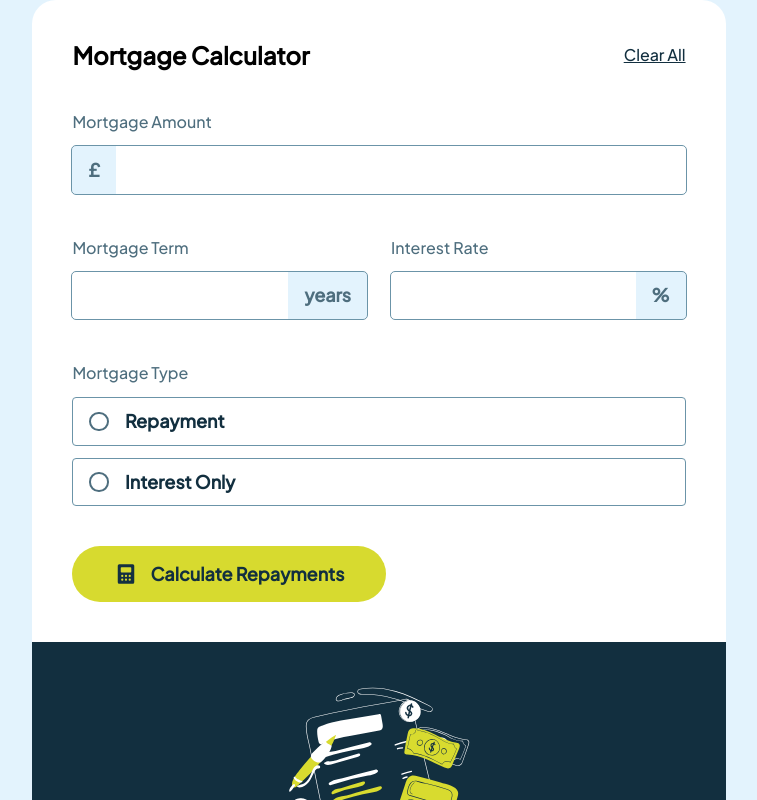
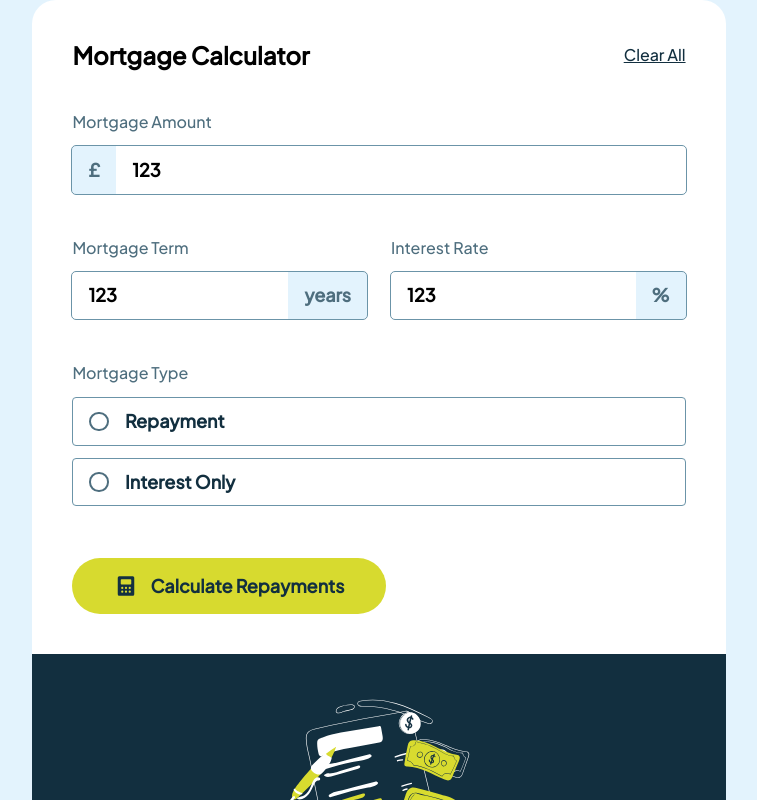
Before and after one commit to tomduranti/mortgage_repayment_calculator, a React (Vite) app: page / in a window 1280 px wide. Shown: the top 800 px of the page, without its empty margins (261-1018 px from the left). Built offline with nearby package versions, Linux system fonts and the light colour scheme.

Commit message:
Use react-number-format & Controller to handle number format in input, tbc

```diff
--- a/package.json
+++ b/package.json
@@ -15,6 +15,7 @@
     "react": "^19.2.4",
     "react-dom": "^19.2.4",
     "react-hook-form": "^7.72.0",
+    "react-number-format": "^5.4.5",
     "sass": "^1.98.0"
   },
   "devDependencies": {
--- a/src/App.jsx
+++ b/src/App.jsx
@@ -1,4 +1,4 @@
-import { useForm } from 'react-hook-form';
+import { useForm, Controller } from 'react-hook-form';
 import { useState } from 'react';
 
 import ButtonRepayment from './components/atoms/Button/ButtonRepayment.jsx';
@@ -15,6 +15,7 @@ export default function App() {
 
   const initialState = {
     repayment: 0,
+    total_repayment: 0,
     total_interest: 0,
     monthly_interest: 0,
     type: '',
@@ -22,7 +23,7 @@ export default function App() {
 
   const [mortgage, setMortgage] = useState(initialState);
 
-  const { register, handleSubmit, formState: { errors } } = useForm();
+  const { register, handleSubmit, control, formState: { errors } } = useForm();
 
   const {
     setMortgageRepayment,
@@ -43,36 +44,59 @@ export default function App() {
           </div>
 
           <form onSubmit={handleSubmit(setMortgageRepayment)} className="form" noValidate>
+
             <div>
-              <Input {...register('mortgage_amount', {
-                required: 'This field is required'
-              })}
-                onInput={setNumberFormatInput}
+              <Controller
+                name="mortgage_amount"
+                control={control}
+                rules={{ required: 'This field is required' }}
+                render={({ field }) => (
+                  <Input
+                    {...field}
                     label_text={'mortgage amount'}
                     prefix_text={'£'}
                     dir={'r'}
-                error={Boolean(errors.mortgage_amount)}
+                    error={errors.mortgage_amount}
+                  />
+                )}
               />
               <span className='error  text_preset_5  text_red'>{errors.mortgage_amount?.message}</span>
             </div>
+
             <div>
-              <Input {...register('mortgage_term', {
-                valueAsNumber: true,
-                required: 'This field is required'
-              })}
+              <Controller
+                name="mortgage_term"
+                control={control}
+                rules={{ required: 'This field is required' }}
+                render={({ field }) => (
+                  <Input
+                    {...field}
                     label_text={'mortgage term'}
-                prefix_text={'years'} />
+                    prefix_text={'years'}
+                    error={errors.mortgage_term}
+                  />
+                )}
+              />
               <span className='error  text_preset_5  text_red'>{errors.mortgage_term?.message}</span>
             </div>
+
             <div>
-              <Input {...register('interest_rate', {
-                valueAsNumber: true,
-                required: 'This field is required'
-              })}
+              <Controller
+                name="interest_rate"
+                control={control}
+                rules={{ required: 'This field is required' }}
+                render={({ field }) => (
+                  <Input
+                    {...field}
                     label_text={'interest rate'}
-                prefix_text={'%'} />
+                    prefix_text={'%'}
+                    error={errors.interest_rate}
+                  />
+                )}
+              />
               <span className='error  text_preset_5  text_red'>{errors.interest_rate?.message}</span>
             </div>
+
             <div className='form__radio  text_slate--700'>
               <h2 className='text_preset_4  text_capitalize'>mortgage type</h2>
               <Radio {...register('mortgage_type', {
@@ -89,9 +113,11 @@ export default function App() {
                 text='interest only'
                 value='interest'
               />
-              {errors.mortgage_type && <span className='text_preset_5  text_red'>{errors.mortgage_type.message}</span>}
+              <span className='text_preset_5  text_red'>{errors.mortgage_type?.message}</span>
             </div>
+
             <ButtonRepayment />
+
           </form>
 
         </div>
@@ -122,7 +148,7 @@ export default function App() {
                     <span className='separator'></span>
                     <div className='inbox__details'>
                       <h4 className='text_preset_4  text_slate--300'>Total you'll repay over the term</h4>
-                      <span className='text_preset_2  text_white'>£{setNumberFormat((mortgage.total_interest + mortgage.repayment).toFixed(2))}</span>
+                      <span className='text_preset_2  text_white'>£{setNumberFormat((mortgage.total_repayment))}</span>
                     </div>
                   </div>
                 </>
--- a/src/MortgageRepayment.js
+++ b/src/MortgageRepayment.js
@@ -7,14 +7,15 @@ const MortgageRepayment = ({ setMortgage }) => {
         const monthlyInterestRate = percentageToNumber(data.interest_rate) / 12;
         const power = Math.pow((1 + monthlyInterestRate), totalMonths);
 
-        const totalRepayment = (stringToNumber(data.mortgage_amount) * monthlyInterestRate * power) / (power - 1)
+        const monthlyRepayment = ((data.mortgage_amount) * monthlyInterestRate * power) / (power - 1)
 
         console.log(data)
         return (
             setMortgage({
-                repayment: totalRepayment,
-                total_interest: (totalRepayment * totalMonths) - stringToNumber(data.mortgage_amount),
-                monthly_interest: stringToNumber(data.mortgage_amount) * monthlyInterestRate,
+                repayment: monthlyRepayment,
+                total_repayment: monthlyRepayment * totalMonths,
+                total_interest: (monthlyRepayment * totalMonths) - (data.mortgage_amount),
+                monthly_interest: (data.mortgage_amount) * monthlyInterestRate,
                 type: data.mortgage_type,
             })
         )
--- a/src/components/atoms/Input/Input.jsx
+++ b/src/components/atoms/Input/Input.jsx
@@ -1,12 +1,17 @@
 import styles from './_Input.module.scss';
+import { NumericFormat } from 'react-number-format';
 
-export default function Input({ label_text, prefix_text, dir, error, ...inputProp }) {
-    //add custom function that displays comma in number after 3 digits
+export default function Input({ label_text, prefix_text, dir, error, ...field }) {
     return (
         <div>
             <label className={`${styles.label}  text_preset_4  text_capitalize  text_slate--700`} htmlFor='number'>{label_text}</label>
             <div className={`${styles.input_number} ${error ? 'input_number--error' : ''}  text_preset_3`}>
-                <input className={`${styles.input_number__input} ${dir === 'r' ? 'flex_order_right' : ''}`} {...inputProp} type='text'  required/>
+                <NumericFormat
+                    value={123}
+                    thousandSeparator
+                    onValueChange={(values) => field.onChange(values.floatValue)}
+                    className={`${styles.input_number__input} ${dir === 'r' ? 'flex_order_right' : ''}`}
+                />
                 <span className={`${styles.input_number__prefix} ${error ? 'input_number__prefix--error' : ''}  text_slate--700`}>{prefix_text}</span>
             </div>
         </div>
```
Also changed, not shown: 1 other file (tests, documents, lock files or other folders). Lines whose indentation alone changed are shown as unchanged.
